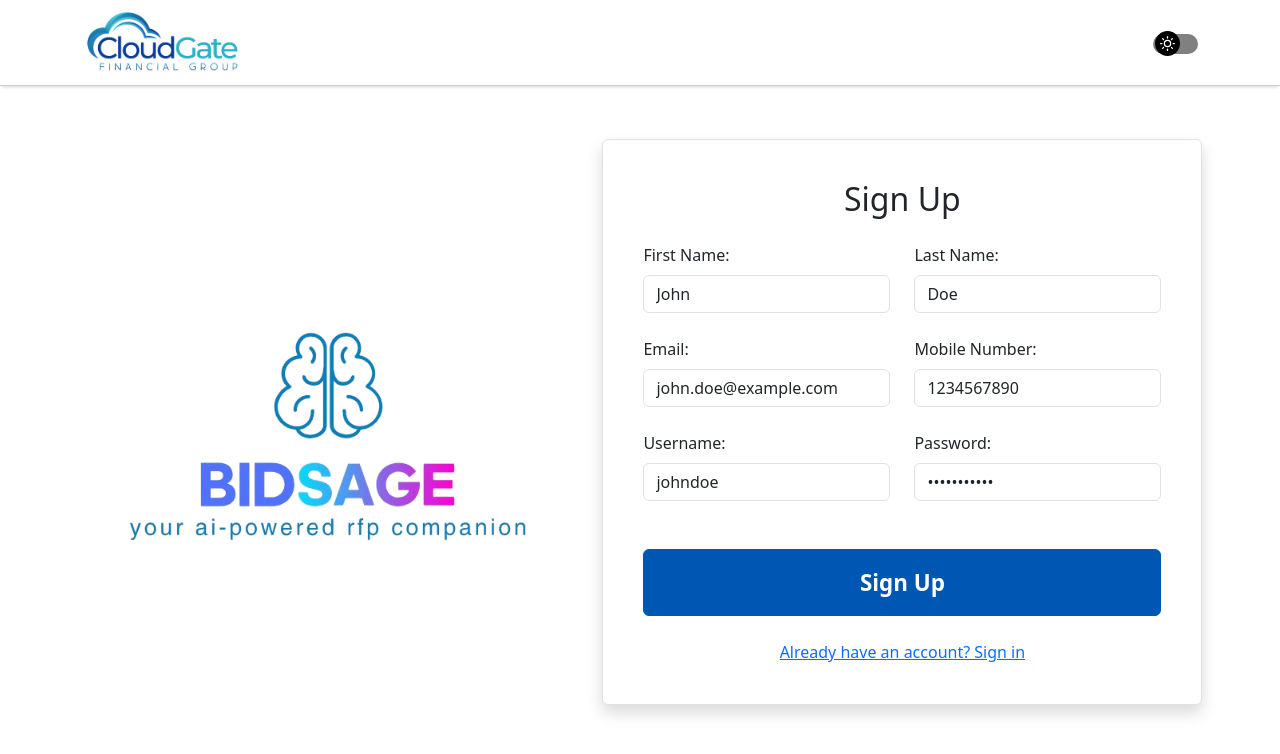
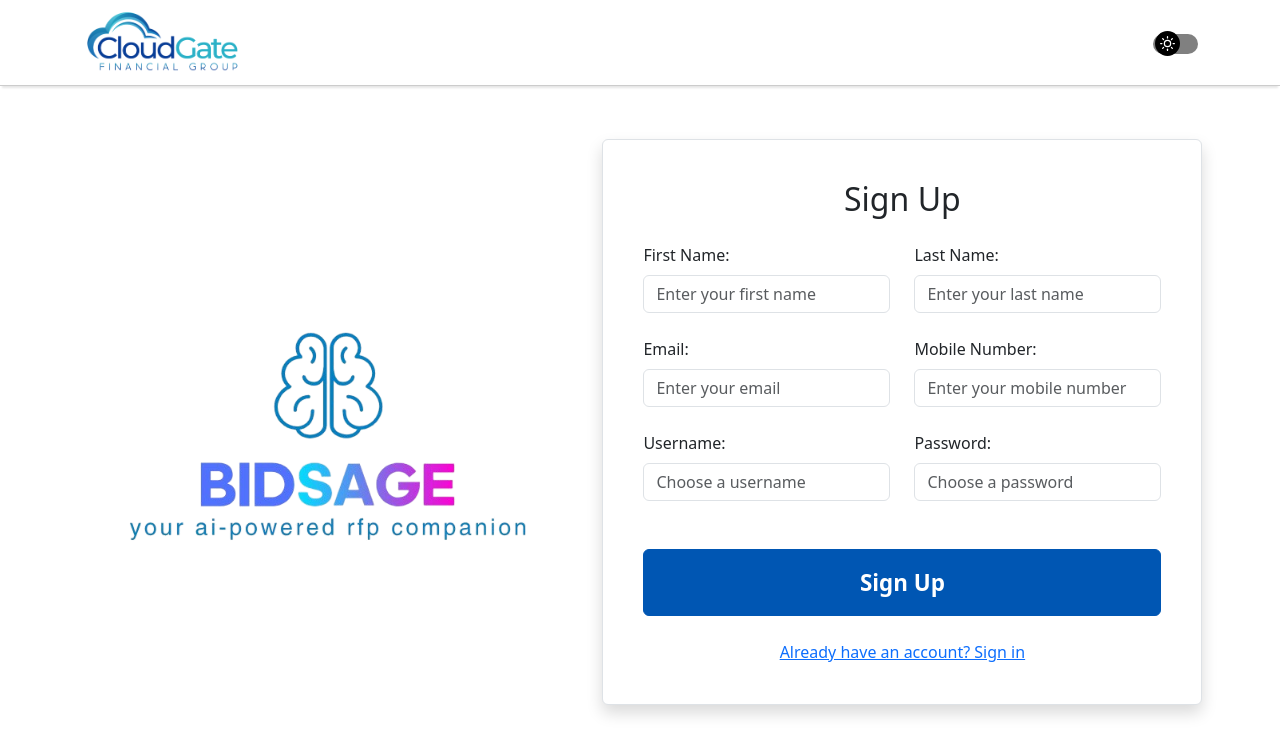
Before and after one commit to asad-amjad/bot-app, a React (Vite) app in the folder frontend/: page /sign-up in a window 1280 px wide. Shown: the top 754 px of the page. Built offline with nearby package versions, Linux system fonts and the light colour scheme.

Commit message:
comment default values

```diff
--- a/frontend/src/pages/Auth/SignIn.jsx
+++ b/frontend/src/pages/Auth/SignIn.jsx
@@ -24,10 +24,10 @@
     formState: { errors },
   } = useForm({
     resolver: yupResolver(signInSchema),
-    defaultValues: {
-      email: "john.doe@example.com",
-      password: "password123",
-    },
+    // defaultValues: {
+    //   email: "john.doe@example.com",
+    //   password: "password123",
+    // },
   });
 
   const handleSignIn = async (data) => {
--- a/frontend/src/pages/Auth/SignUp.jsx
+++ b/frontend/src/pages/Auth/SignUp.jsx
@@ -22,14 +22,14 @@
     formState: { errors },
   } = useForm({
     resolver: yupResolver(signUpSchema),
-    defaultValues: {
-      firstName: "John",
-      lastName: "Doe",
-      email: "john.doe@example.com",
-      mobileNumber: "1234567890",
-      username: "johndoe",
-      password: "password123",
-    },
+    // defaultValues: {
+    //   firstName: "John",
+    //   lastName: "Doe",
+    //   email: "john.doe@example.com",
+    //   mobileNumber: "1234567890",
+    //   username: "johndoe",
+    //   password: "password123",
+    // },
   });
 
   const handleSignUp = async (data) => {
```
